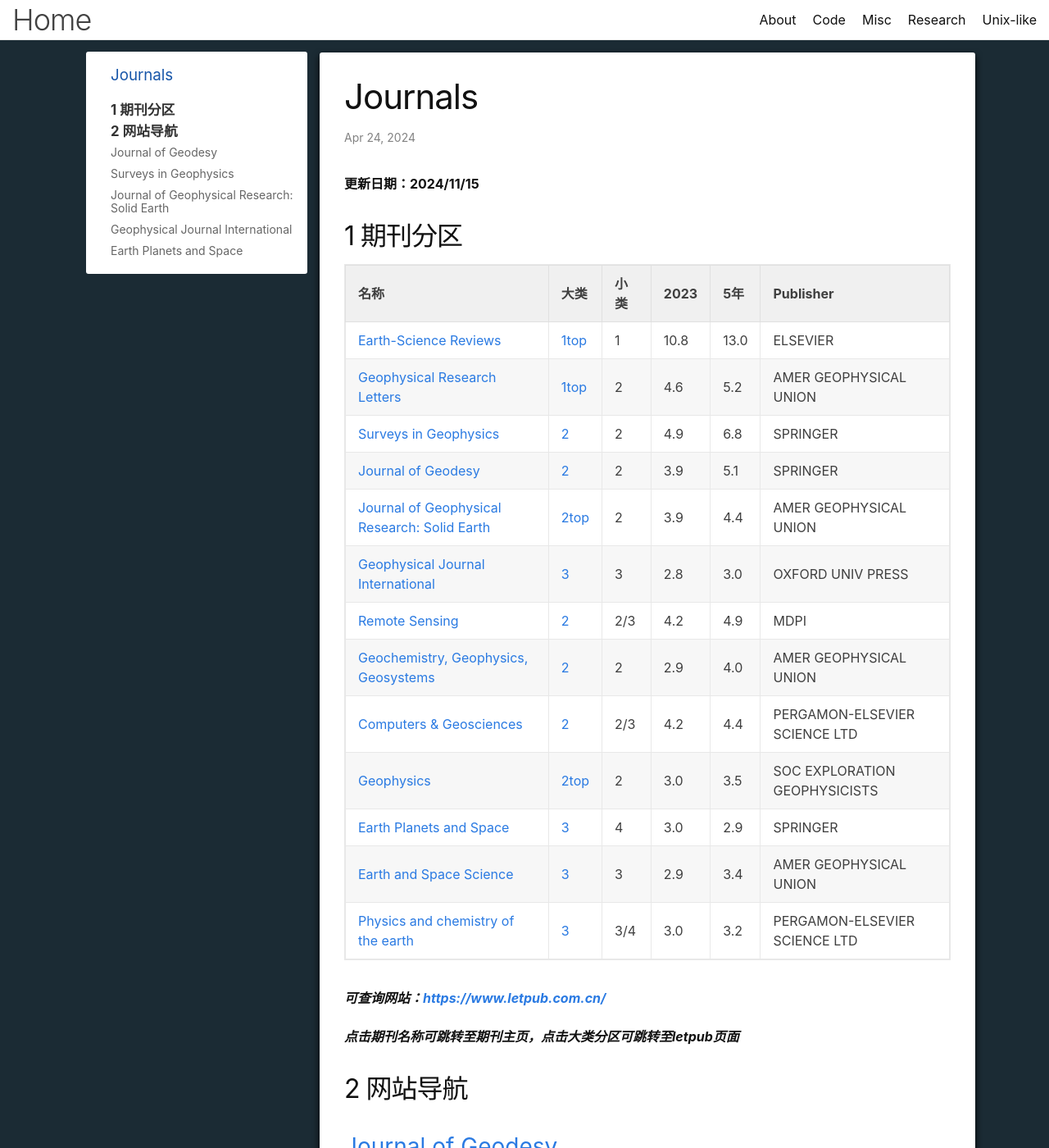
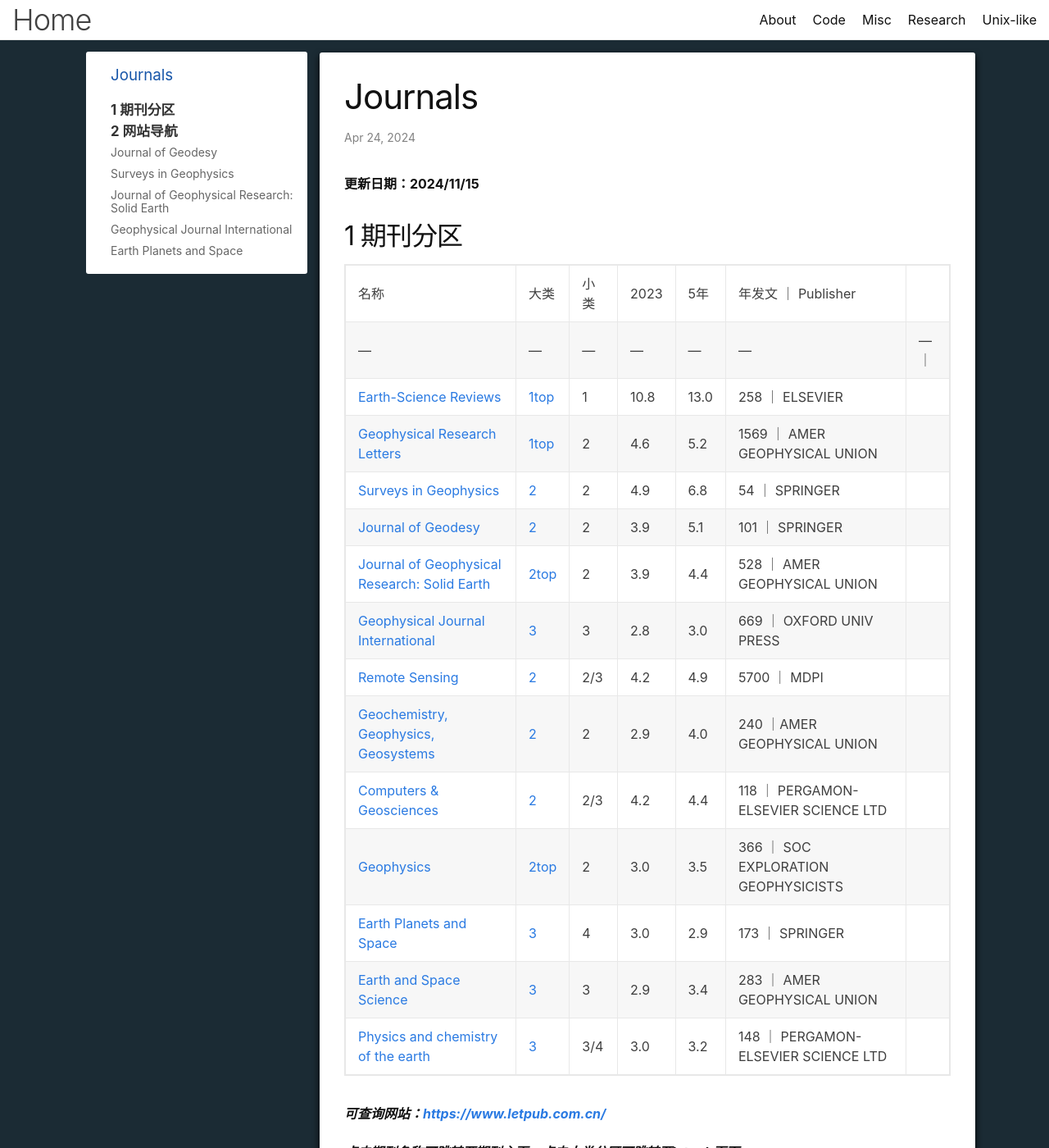
Before and after one commit to cliu-whu/cliu-whu.github.io, a Jekyll site: the page built from _posts/2024-04-24-Journals.md, in a window 1280 px wide and 1400 px high. Shown: the whole window at 82% size. Built offline with Jekyll 4.4.1, drawn with Linux system fonts in a browser that asks for light colours.

Commit message:
update Journals

```diff
--- a/_posts/2024-04-24-Journals.md
+++ b/_posts/2024-04-24-Journals.md
@@ -7,21 +7,21 @@ categories: Research
 **更新日期：2024/11/15**
 # 1 期刊分区
 
-| 名称 | 大类 | 小类 | 2023 | 5年 | Publisher |
-| --- | --- | --- | --- | --- | --- |
-| [Earth-Science Reviews](https://www.journals.elsevier.com/earth-science-reviews) | [1top](https://www.letpub.com.cn/index.php?journalid=2393&page=journalapp&view=detail) | 1 | 10.8 | 13.0 | ELSEVIER |
-| [Geophysical Research Letters](https://agupubs.onlinelibrary.wiley.com/journal/19448007) | [1top](https://www.letpub.com.cn/index.php?journalid=3078&page=journalapp&view=detail) | 2 | 4.6 | 5.2 | AMER GEOPHYSICAL UNION |
-| [Surveys in Geophysics](https://link.springer.com/journal/10712) | [2](https://www.letpub.com.cn/index.php?journalid=7718&page=journalapp&view=detail) | 2 | 4.9 | 6.8 | SPRINGER |
-| [Journal of Geodesy](https://link.springer.com/journal/190) | [2](https://www.letpub.com.cn/index.php?journalid=4585&page=journalapp&view=detail) | 2 | 3.9 | 5.1 | SPRINGER |
-| [Journal of Geophysical Research: Solid Earth](https://agupubs.onlinelibrary.wiley.com/journal/21699356) | [2top](https://www.letpub.com.cn/index.php?journalid=10223&page=journalapp&view=detail) | 2 | 3.9 | 4.4 | AMER GEOPHYSICAL UNION |
-| [Geophysical Journal International](https://academic.oup.com/gji) | [3](https://www.letpub.com.cn/index.php?journalid=3076&page=journalapp&view=detail) | 3 | 2.8 | 3.0 | OXFORD UNIV PRESS |
-| [Remote Sensing](https://www.mdpi.com/journal/remotesensing) | [2](https://www.letpub.com.cn/index.php?journalid=8969&page=journalapp&view=detail) | 2/3 | 4.2 | 4.9 | MDPI |
-| [Geochemistry, Geophysics, Geosystems](https://agupubs.onlinelibrary.wiley.com/journal/15252027) | [2](https://www.letpub.com.cn/index.php?journalid=3042&page=journalapp&view=detail) | 2 | 2.9 | 4.0 | AMER GEOPHYSICAL UNION |
-| [Computers & Geosciences](http://www.journals.elsevier.com/computers-and-geosciences) | [2](https://www.letpub.com.cn/index.php?journalid=2006&page=journalapp&view=detail) | 2/3 | 4.2 | 4.4 | PERGAMON-ELSEVIER SCIENCE LTD |
-| [Geophysics](http://library.seg.org/geophysics) | [2top](https://www.letpub.com.cn/index.php?journalid=3079&page=journalapp&view=detail) | 2 | 3.0 | 3.5 | SOC EXPLORATION GEOPHYSICISTS |
-| [Earth Planets and Space](https://www.springer.com/40623) | [3](https://www.letpub.com.cn/index.php?journalid=2389&page=journalapp&view=detail) | 4 | 3.0 | 2.9 | SPRINGER |
-| [Earth and Space Science](https://agupubs.onlinelibrary.wiley.com/journal/23335084) | [3](https://www.letpub.com.cn/index.php?journalid=10397&page=journalapp&view=detail) | 3 | 2.9 | 3.4 | AMER GEOPHYSICAL UNION |
-| [Physics and chemistry of the earth](https://www.sciencedirect.com/journal/physics-and-chemistry-of-the-earth-parts-a-b-c) | [3](https://www.letpub.com.cn/index.php?journalid=6667&page=journalapp&view=detail) | 3/4 | 3.0 | 3.2 | PERGAMON-ELSEVIER SCIENCE LTD |
+| 名称 | 大类 | 小类 | 2023 | 5年 | 年发文 ｜ Publisher |
+| --- | --- | --- | --- | --- | --- | --- ｜
+| [Earth-Science Reviews](https://www.journals.elsevier.com/earth-science-reviews) | [1top](https://www.letpub.com.cn/index.php?journalid=2393&page=journalapp&view=detail) | 1 | 10.8 | 13.0 | 258 ｜ ELSEVIER |
+| [Geophysical Research Letters](https://agupubs.onlinelibrary.wiley.com/journal/19448007) | [1top](https://www.letpub.com.cn/index.php?journalid=3078&page=journalapp&view=detail) | 2 | 4.6 | 5.2 | 1569 ｜ AMER GEOPHYSICAL UNION |
+| [Surveys in Geophysics](https://link.springer.com/journal/10712) | [2](https://www.letpub.com.cn/index.php?journalid=7718&page=journalapp&view=detail) | 2 | 4.9 | 6.8 | 54 ｜ SPRINGER |
+| [Journal of Geodesy](https://link.springer.com/journal/190) | [2](https://www.letpub.com.cn/index.php?journalid=4585&page=journalapp&view=detail) | 2 | 3.9 | 5.1 | 101 ｜ SPRINGER |
+| [Journal of Geophysical Research: Solid Earth](https://agupubs.onlinelibrary.wiley.com/journal/21699356) | [2top](https://www.letpub.com.cn/index.php?journalid=10223&page=journalapp&view=detail) | 2 | 3.9 | 4.4 | 528 ｜ AMER GEOPHYSICAL UNION |
+| [Geophysical Journal International](https://academic.oup.com/gji) | [3](https://www.letpub.com.cn/index.php?journalid=3076&page=journalapp&view=detail) | 3 | 2.8 | 3.0 | 669 ｜ OXFORD UNIV PRESS |
+| [Remote Sensing](https://www.mdpi.com/journal/remotesensing) | [2](https://www.letpub.com.cn/index.php?journalid=8969&page=journalapp&view=detail) | 2/3 | 4.2 | 4.9 | 5700 ｜ MDPI |
+| [Geochemistry, Geophysics, Geosystems](https://agupubs.onlinelibrary.wiley.com/journal/15252027) | [2](https://www.letpub.com.cn/index.php?journalid=3042&page=journalapp&view=detail) | 2 | 2.9 | 4.0 | 240 ｜AMER GEOPHYSICAL UNION |
+| [Computers & Geosciences](http://www.journals.elsevier.com/computers-and-geosciences) | [2](https://www.letpub.com.cn/index.php?journalid=2006&page=journalapp&view=detail) | 2/3 | 4.2 | 4.4 | 118 ｜ PERGAMON-ELSEVIER SCIENCE LTD |
+| [Geophysics](http://library.seg.org/geophysics) | [2top](https://www.letpub.com.cn/index.php?journalid=3079&page=journalapp&view=detail) | 2 | 3.0 | 3.5 | 366 ｜ SOC EXPLORATION GEOPHYSICISTS |
+| [Earth Planets and Space](https://www.springer.com/40623) | [3](https://www.letpub.com.cn/index.php?journalid=2389&page=journalapp&view=detail) | 4 | 3.0 | 2.9 | 173 ｜ SPRINGER |
+| [Earth and Space Science](https://agupubs.onlinelibrary.wiley.com/journal/23335084) | [3](https://www.letpub.com.cn/index.php?journalid=10397&page=journalapp&view=detail) | 3 | 2.9 | 3.4 | 283 ｜ AMER GEOPHYSICAL UNION |
+| [Physics and chemistry of the earth](https://www.sciencedirect.com/journal/physics-and-chemistry-of-the-earth-parts-a-b-c) | [3](https://www.letpub.com.cn/index.php?journalid=6667&page=journalapp&view=detail) | 3/4 | 3.0 | 3.2 | 148 ｜ PERGAMON-ELSEVIER SCIENCE LTD |
 
 ***可查询网站：[https://www.letpub.com.cn/](https://www.letpub.com.cn/)***
 
```
